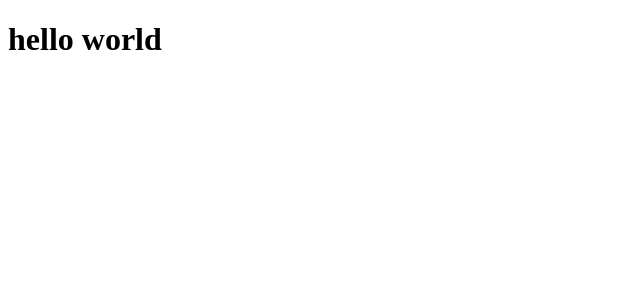
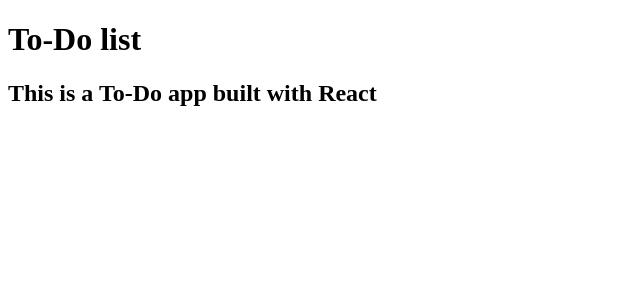
Before and after one commit to LuisDev912/frontend-practices, a React (Vite) app in the folder todo-React/: page / in a window 1280 px wide. Shown: the top 300 px of the page, without its empty margins (0-640 px from the left). Built offline with nearby package versions, Linux system fonts and the light colour scheme; the HTML template or start-up script is replaced by a standard one.

Commit message:
todo-react: Create Header.jsx and export it to App.jsx

```diff
--- a/todo-React/src/App.jsx
+++ b/todo-React/src/App.jsx
@@ -1,10 +1,10 @@
+import Header from './header.jsx'
 import './styles.css'
 
 function App() {
-  const h1 = 'hello world';
   return (
     <>
-      <h1>{ h1 }</h1>
+      <Header></Header>
     </>
   )
 }
--- /dev/null
+++ b/todo-React/src/header.jsx
@@ -0,0 +1,10 @@
+const Header = () => {
+    return (
+        <>
+            <h1>To-Do list</h1>
+            <h2>This is a To-Do app built with React</h2>
+        </>
+    );
+}
+
+export default Header;
```
